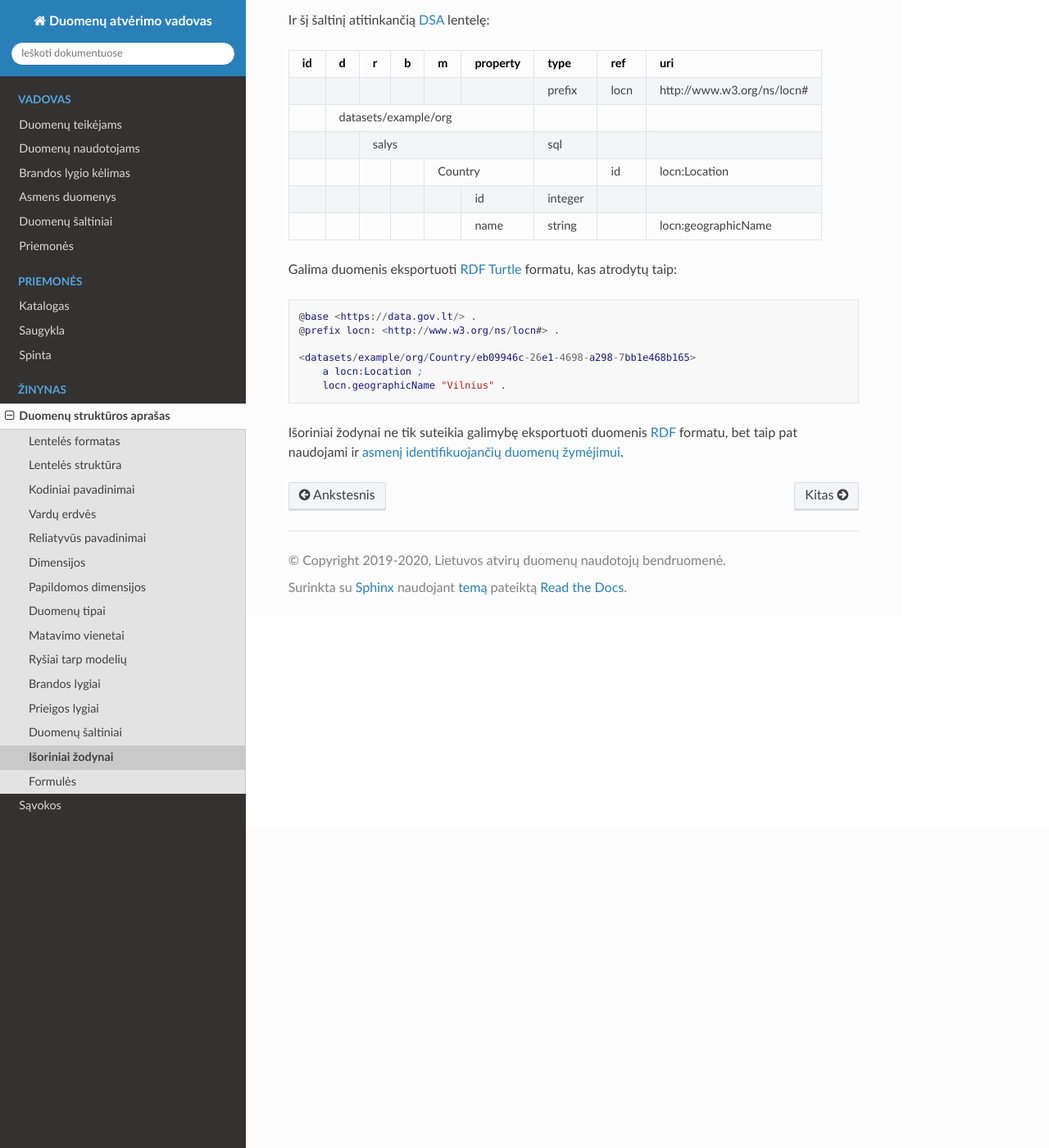
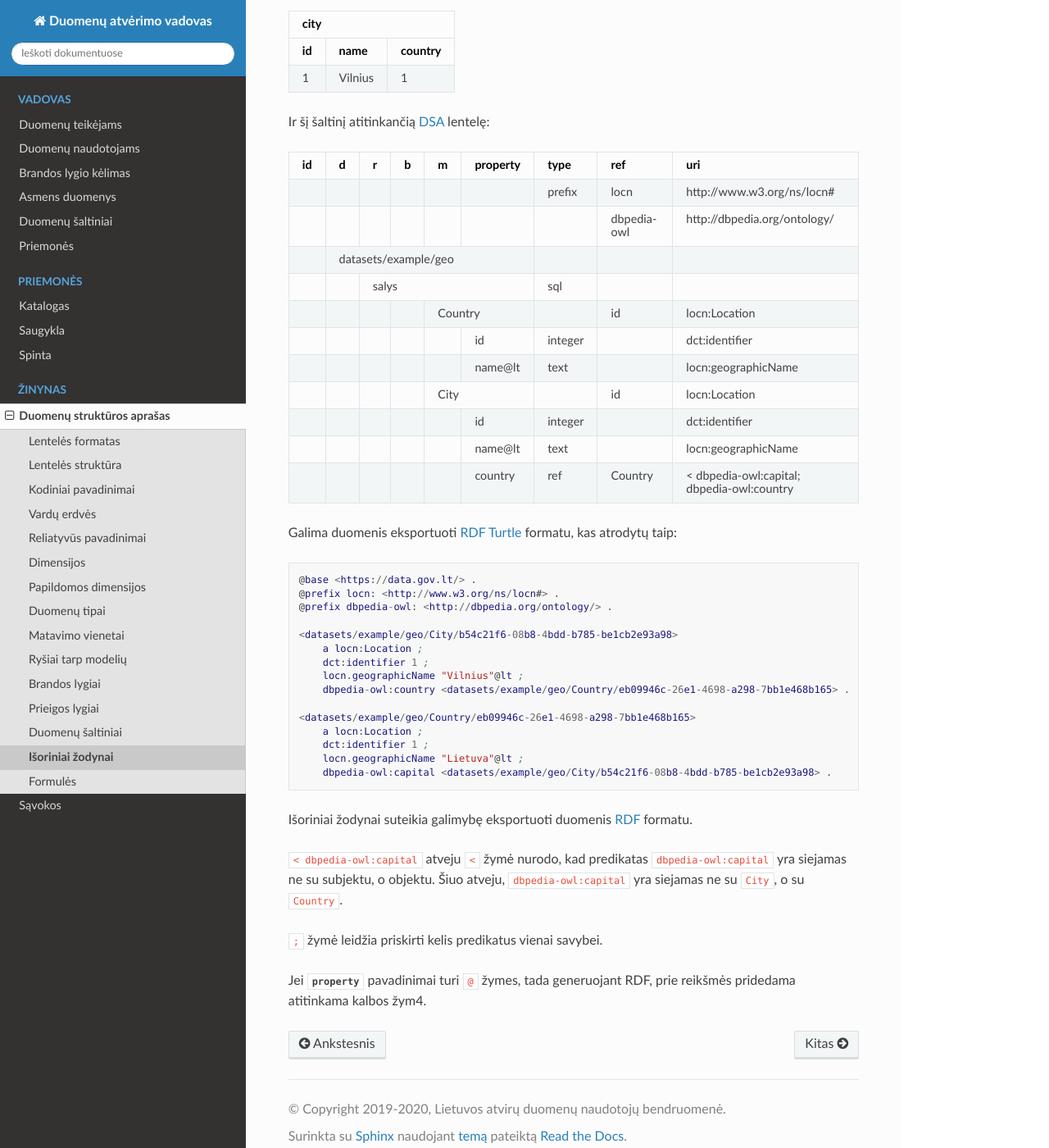
Before and after one commit to atviriduomenys/manifest, a Sphinx documentation site: the page built from docs/dsa/uri.rst, in a window 1280 px wide and 1400 px high, scrolled down 392 px. Shown: the whole window at 82% size. Built offline with Sphinx 7.4.7 and the Read the Docs theme 2.0.0, drawn with Linux system fonts in a browser that asks for light colours.

Commit message:
Upgrade packages and update uri docs

```diff
--- a/docs/dsa/uri.rst
+++ b/docs/dsa/uri.rst
@@ -15,26 +15,44 @@ country
 --------------
 id   name
 ===  =========
-1    Vilnius
+1    Lietuva
 ===  =========
+
+===  =========  =======
+city
+-----------------------
+id   name       country
+===  =========  =======
+1    Vilnius    1
+===  =========  =======
 
 Ir šį šaltinį atitinkančią :term:`DSA` lentelę:
 
-+----+---+---+---+---+----------+---------+-------+-----------------------------+
-| id | d | r | b | m | property | type    | ref   | uri                         |
-+====+===+===+===+===+==========+=========+=======+=============================+
-|    |   |   |   |   |          | prefix  | locn  | \http://www.w3.org/ns/locn# |
-+----+---+---+---+---+----------+---------+-------+-----------------------------+
-|    | datasets/example/org     |         |       |                             |
-+----+---+---+---+---+----------+---------+-------+-----------------------------+
-|    |   | salys                | sql     |       |                             |
-+----+---+---+---+---+----------+---------+-------+-----------------------------+
-|    |   |   |   | Country      |         | id    | locn:Location               |
-+----+---+---+---+---+----------+---------+-------+-----------------------------+
-|    |   |   |   |   | id       | integer |       |                             |
-+----+---+---+---+---+----------+---------+-------+-----------------------------+
-|    |   |   |   |   | name     | string  |       | locn:geographicName         |
-+----+---+---+---+---+----------+---------+-------+-----------------------------+
++----+---+---+---+---+----------+---------+----------------+--------------------------------------------+
+| id | d | r | b | m | property | type    | ref            | uri                                        |
++====+===+===+===+===+==========+=========+================+============================================+
+|    |   |   |   |   |          | prefix  | locn           | \http://www.w3.org/ns/locn#                |
++----+---+---+---+---+----------+---------+----------------+--------------------------------------------+
+|    |   |   |   |   |          |         | dbpedia-owl    | \http://dbpedia.org/ontology/              |
++----+---+---+---+---+----------+---------+----------------+--------------------------------------------+
+|    | datasets/example/geo     |         |                |                                            |
++----+---+---+---+---+----------+---------+----------------+--------------------------------------------+
+|    |   | salys                | sql     |                |                                            |
++----+---+---+---+---+----------+---------+----------------+--------------------------------------------+
+|    |   |   |   | Country      |         | id             | locn:Location                              |
++----+---+---+---+---+----------+---------+----------------+--------------------------------------------+
+|    |   |   |   |   | id       | integer |                | dct:identifier                             |
++----+---+---+---+---+----------+---------+----------------+--------------------------------------------+
+|    |   |   |   |   | name\@lt | text    |                | locn:geographicName                        |
++----+---+---+---+---+----------+---------+----------------+--------------------------------------------+
+|    |   |   |   | City         |         | id             | locn:Location                              |
++----+---+---+---+---+----------+---------+----------------+--------------------------------------------+
+|    |   |   |   |   | id       | integer |                | dct:identifier                             |
++----+---+---+---+---+----------+---------+----------------+--------------------------------------------+
+|    |   |   |   |   | name\@lt | text    |                | locn:geographicName                        |
++----+---+---+---+---+----------+---------+----------------+--------------------------------------------+
+|    |   |   |   |   | country  | ref     | Country        | < dbpedia-owl:capital; dbpedia-owl:country |
++----+---+---+---+---+----------+---------+----------------+--------------------------------------------+
 
 Galima duomenis eksportuoti `RDF Turtle`_ formatu, kas atrodytų taip:
 
@@ -44,12 +62,27 @@ Galima duomenis eksportuoti `RDF Turtle`_ formatu, kas atrodytų taip:
 
     @base <https://data.gov.lt/> .
     @prefix locn: <http://www.w3.org/ns/locn#> .
+    @prefix dbpedia-owl: <http://dbpedia.org/ontology/> .
 
-    <datasets/example/org/Country/eb09946c-26e1-4698-a298-7bb1e468b165>
+    <datasets/example/geo/City/b54c21f6-08b8-4bdd-b785-be1cb2e93a98>
         a locn:Location ;
-        locn.geographicName "Vilnius" .
+        dct:identifier 1 ;
+        locn.geographicName "Vilnius"@lt ;
+        dbpedia-owl:country <datasets/example/geo/Country/eb09946c-26e1-4698-a298-7bb1e468b165> .
 
+    <datasets/example/geo/Country/eb09946c-26e1-4698-a298-7bb1e468b165>
+        a locn:Location ;
+        dct:identifier 1 ;
+        locn.geographicName "Lietuva"@lt ;
+        dbpedia-owl:capital <datasets/example/geo/City/b54c21f6-08b8-4bdd-b785-be1cb2e93a98> .
 
-Išoriniai žodynai ne tik suteikia galimybę eksportuoti duomenis :term:`RDF`
-formatu, bet taip pat naudojami ir :ref:`asmenį identifikuojančių duomenų
-žymėjimui <pii>`.
+Išoriniai žodynai suteikia galimybę eksportuoti duomenis :term:`RDF` formatu.
+
+`< dbpedia-owl:capital` atveju `<` žymė nurodo, kad predikatas
+`dbpedia-owl:capital` yra siejamas ne su subjektu, o objektu. Šiuo atveju,
+`dbpedia-owl:capital` yra siejamas ne su `City`, o su `Country`.
+
+`;` žymė leidžia priskirti kelis predikatus vienai savybei.
+
+Jei :data:`property` pavadinimai turi `@` žymes, tada generuojant RDF, prie
+reikšmės pridedama atitinkama kalbos žym4.
```
Also changed, not shown: docs/requirements.txt (+13 -16 lines), requirements-dev.txt (+108 -212 lines), requirements.txt (+37 -30 lines), 2 other files.
